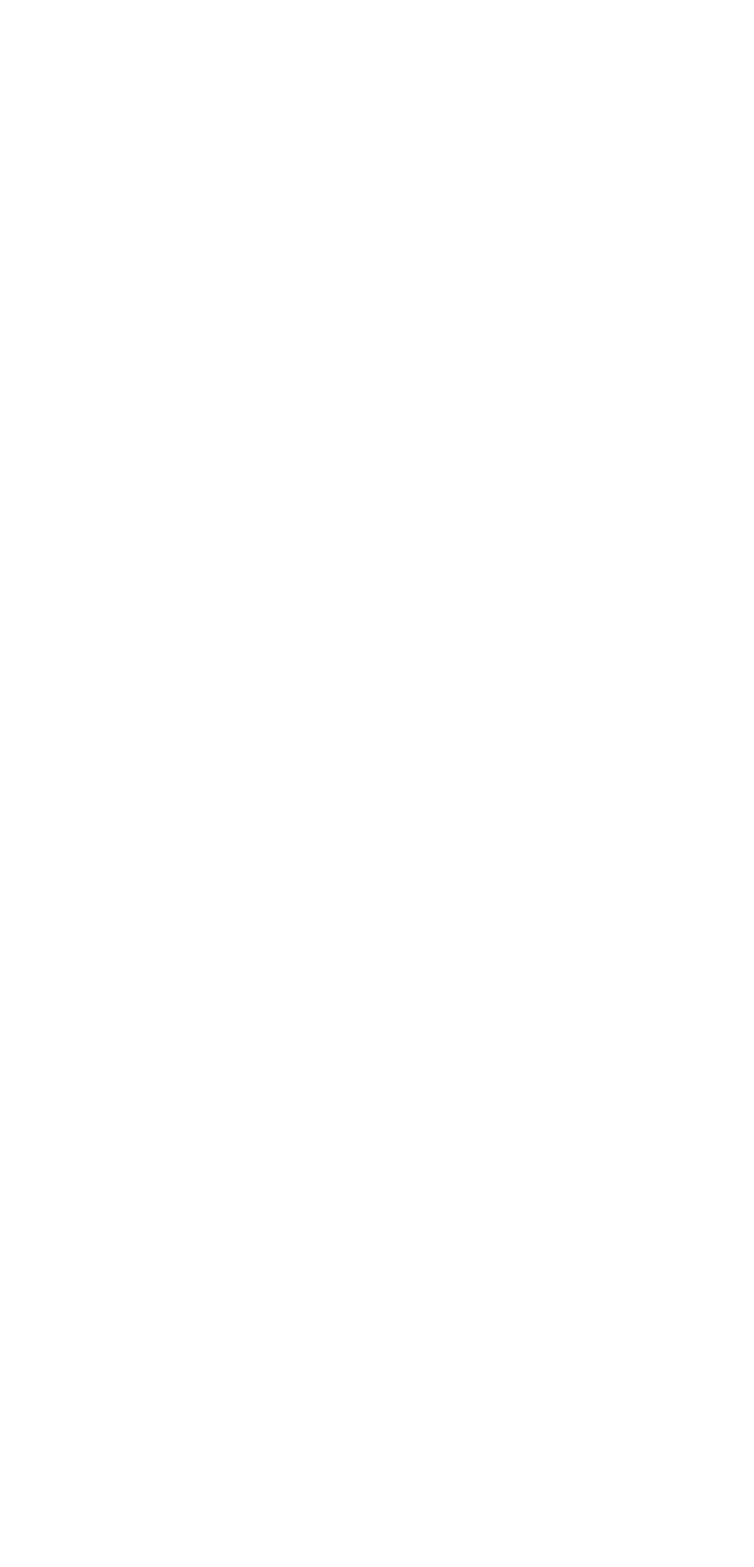
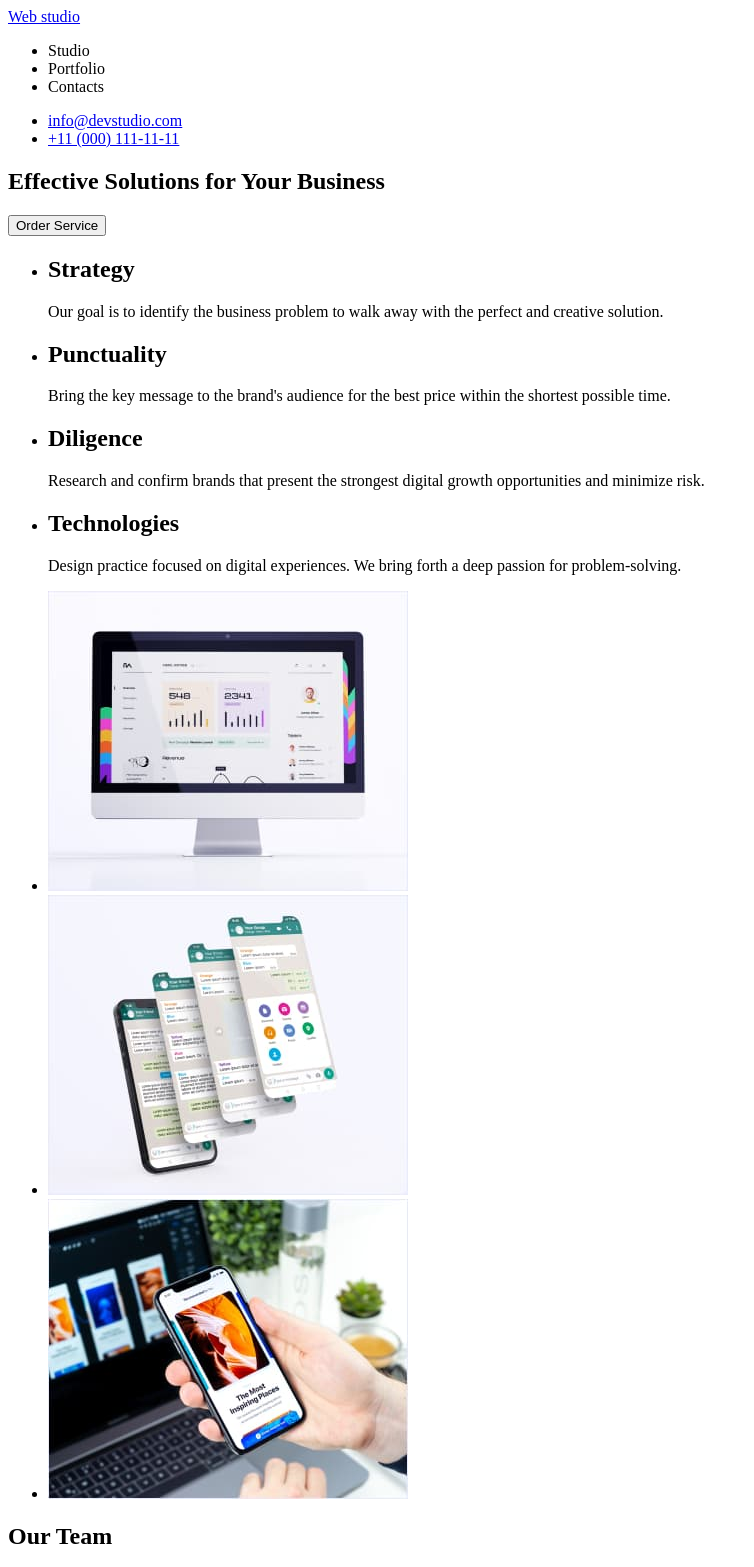
Before and after one commit to Arag0rn/goit-markup-hw-01, a plain HTML site: page index.html in a window 1280 px wide. Shown: the top 1567 px of the page, without its empty margins (0-754 px from the left). Before the commit the page ends 800 px from the top, so only its background shows below. Drawn offline with Linux system fonts and the light colour scheme.

Commit message:
finished html

```diff
--- a/index.html
+++ b/index.html
@@ -7,6 +7,96 @@
     <title>Document</title>
 </head>
 <body>
+    <header>
+        <a href="#" class="logo">Web studio</a>
+
+        <nav>
+            <ul class="header_list">
+                <li class="header_item">Studio</li>
+                <li class="header_item">Portfolio</li>
+                <li class="header_item">Contacts</li>
+            </ul>
+        </nav>
+
+        <ul class="header_info">
+            <li class="header_info_item"><a href="mailto:info@devstudio.com">info@devstudio.com</a></li>
+            <li class="header_info_item"><a href="tel:+110001111111">+11 (000) 111-11-11</a></li>
+        </ul>
+
+    </header>
+
+    <main>
+
+        <section class="promo">
+            <h1 class="promo_header">Effective Solutions
+                for Your Business</h1>
+                <button class="btn">Order Service</button>
+        </section>
+
+        <section class="advantages">
+
+            <ul class="advantages_list">
+                <li class="advantages_list_item">
+                    <h2 class="advantages_list_head">Strategy</h2>
+                    <p class="advantages_list_text">Our goal is to identify the business
+                        problem to walk away with the perfect and creative solution. </p>
+                </li>
+                <li class="advantages_list_item">
+                    <h2 class="advantages_list_head">Punctuality</h2>
+                    <p class="advantages_list_text">Bring the key message to the brand's audience for the best price within the shortest possible time.</p>
+                </li>
+                <li class="advantages_list_item">
+                    <h2 class="advantages_list_head">Diligence</h2>
+                    <p class="advantages_list_text">Research and confirm brands that present the strongest digital growth opportunities and minimize risk.</p>
+                </li>
+                <li class="advantages_list_item">
+                    <h2 class="advantages_list_head">Technologies</h2>
+                    <p class="advantages_list_text">Design practice focused on digital experiences. We bring forth a deep passion for problem-solving.</p>
+                </li>
+            </ul>
+
+        </section>
+
+        <section class="what_we_do">
+            <ul class="what_we_do_list">
+                <li class="what_we_do_list_item"><img src="/image/img1.jpg" alt="monitor" width="360"></li>
+                <li class="what_we_do_list_item"><img src="/image/img2.jpg" alt="smartfon" width="360"></li>
+                <li class="what_we_do_list_item"><img src="/image/img3.jpg" alt="smart+laptop" width="360"></li>
+            </ul>
+        </section>
+
+        <section class="our_team">
+            <h2 class="our_team_head">Our Team</h2>
+            <ul class="our_team_cards">
+                <li class="our_team_item">
+                    <img src="/image/mark.jpg" alt="mark" width="264">
+                    <h3 class="our_team_cards">Mark Guerrero</h3>
+                    <p class="our_team_position">Product Designer</p>
+                </li>
+                <li class="our_team_item">
+                    <img src="/image/tom.jpg" alt="tom" width="264">
+                    <h3 class="our_team_name">Tom Ford</h3>
+                    <p class="our_team_position">Frontend Developer</p>
+                </li>
+                <li class="our_team_item">
+                    <img src="/image/camila.jpg" alt="camila" width="264">
+                    <h3 class="our_team_name">Camila Garcia</h3>
+                    <p class="our_team_position">Marketing</p>
+                </li>
+                <li class="our_team_item">
+                    <img src="/image/daniel.jpg" alt="daniel" width="264">
+                    <h3 class="our_team_name">Daniel Wilson</h3>
+                    <p class="our_team_position">UI Designer</p>
+                </li>
+            </ul>
+        </section>
+
+    </main>
+
+    <footer>
+        <a href="#" class="logo">Web studio</a>
+        <p class="footer_txt">Increase the flow of customers and sales for your business with digital marketing & growth solutions.</p>
+    </footer>
 
 </body>
 </html>
```
Also changed, not shown: image/camila.jpg (added), image/daniel.jpg (added), image/img1.jpg (added), image/img2.jpg (added), image/img3.jpg (added), image/mark.jpg (added), image/tom.jpg (added).
